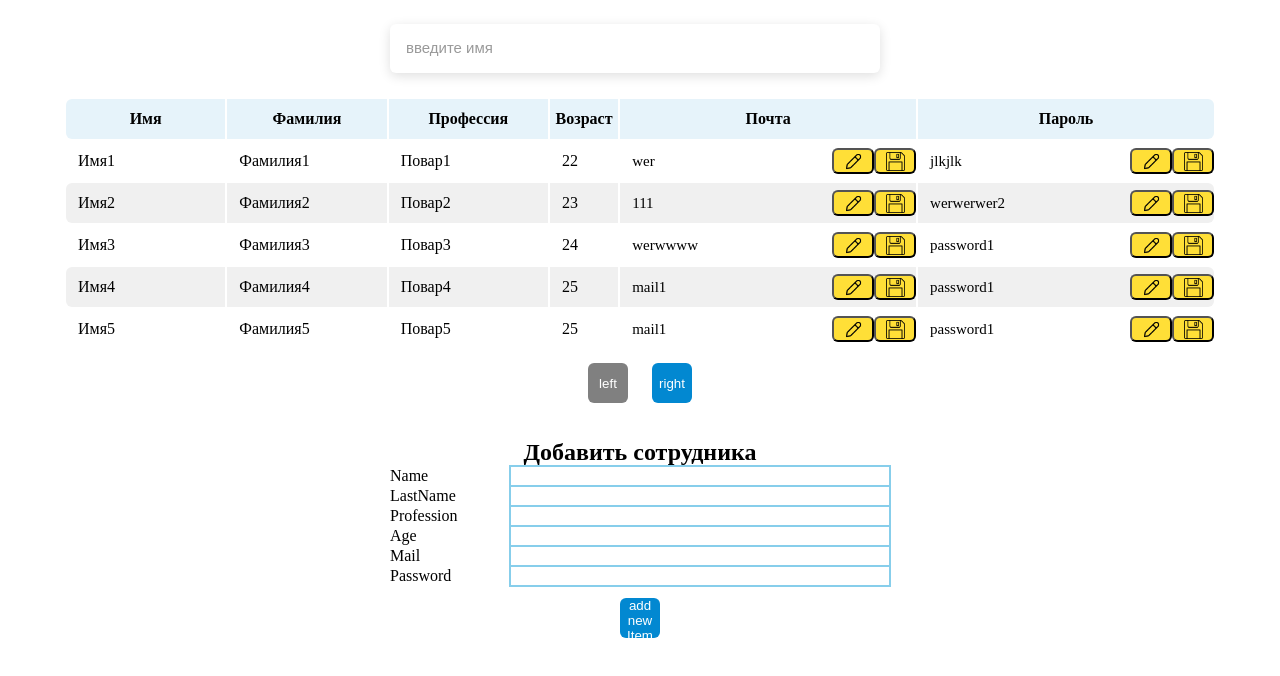
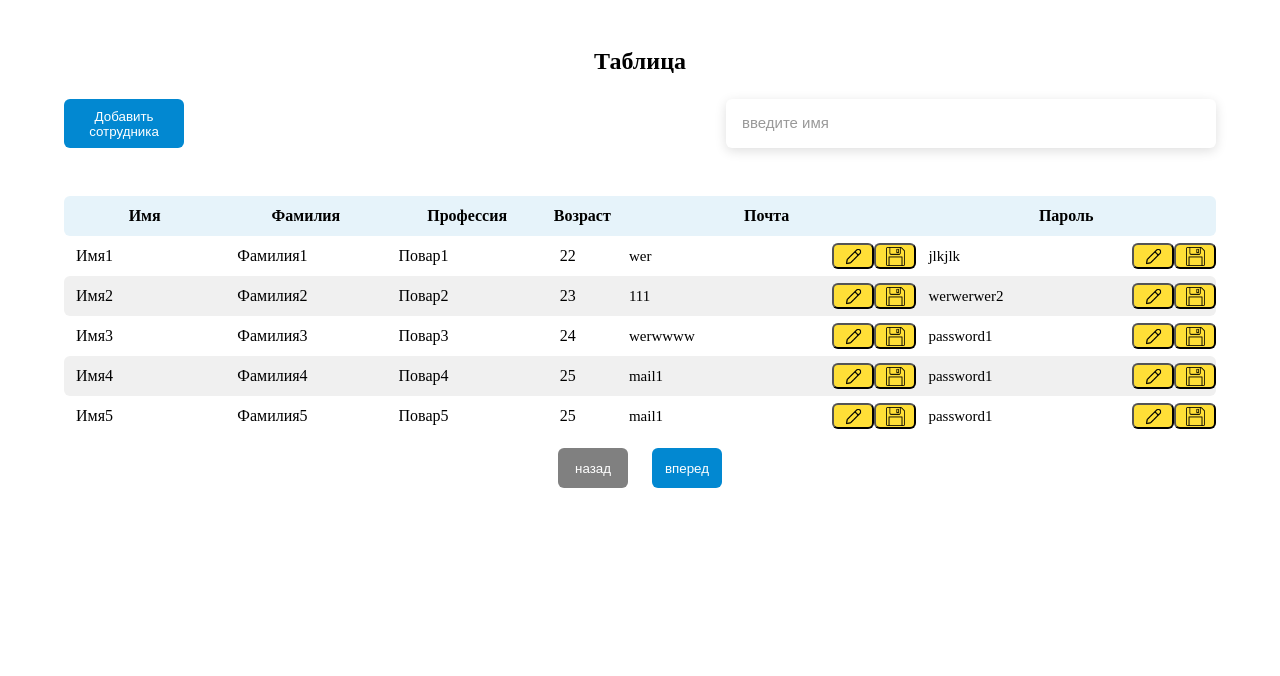
Before and after one commit to pylsar/TableVueAxios, a Vue app: page / in a window 1280 px wide. Shown: the top 676 px of the page. Built offline with nearby package versions, Linux system fonts and the light colour scheme; data requests are answered from the project's data file.

Commit message:
desktop done

```diff
--- a/src/App.vue
+++ b/src/App.vue
@@ -1,7 +1,45 @@
 <template>
   <section class="container">
-    <div class="search">
-      <input type="text" v-model="search" placeholder="введите имя"/>
+    <h1>Таблица</h1>
+    <div class="head">
+      <button @click="addUser" class="add-user">
+
+        <span v-if="isModal">отменить добавление</span>
+        <span v-else>Добавить сотрудника</span>
+      </button>
+      <div class="search">
+        <input type="text" v-model="search" placeholder="введите имя"/>
+      </div>
+      <div v-if="isModal" class="form__box">
+        <h2>Добавить сотрудника</h2>
+        <form class="form">
+          <div class="form__item">
+            <label for="name">Name</label>
+            <input type="text" name="" id="name" v-model="name">
+          </div>
+          <div class="form__item">
+            <label for="lastname">LastName</label>
+            <input type="text" name="" id="lastname" v-model="lastname">
+          </div>
+          <div class="form__item">
+            <label for="profession">Profession</label>
+            <input type="text" name="" id="profession" v-model="profession">
+          </div>
+          <div class="form__item">
+            <label for="age">Age</label>
+            <input type="number" name="" id="age" v-model="age">
+          </div>
+          <div class="form__item">
+            <label for="mail">Mail</label>
+            <input type="mail" name="" id="mail" v-model="mail">
+          </div>
+          <div class="form__item">
+            <label for="password">Password</label>
+            <input type="password" name="" id="password" v-model="password">
+          </div>
+          <button @click.prevent="postItem" class="btn">добавить</button>
+        </form>
+      </div>
     </div>
     <div class="table-box">
       <table>
@@ -46,40 +84,11 @@
         </tbody>
       </table>
       <div class="pagination">
-        <button @click="prevPage" :disabled="pageNumber === 0" class="btn">left</button>
-        <button @click="nextPage" :disabled="pageNumber >= pageCount - 1" class="btn">right</button>
+        <button @click="prevPage" :disabled="pageNumber === 0" class="btn">назад</button>
+        <button @click="nextPage" :disabled="pageNumber >= pageCount - 1" class="btn">вперед</button>
       </div>
     </div>
-    <div class="form__box">
-      <h1>Добавить сотрудника</h1>
-      <form class="form">
-        <div class="form__item">
-          <label for="name">Name</label>
-          <input type="text" name="" id="name" v-model="name">
-        </div>
-        <div class="form__item">
-          <label for="lastname">LastName</label>
-          <input type="text" name="" id="lastname" v-model="lastname">
-        </div>
-        <div class="form__item">
-          <label for="profession">Profession</label>
-          <input type="text" name="" id="profession" v-model="profession">
-        </div>
-        <div class="form__item">
-          <label for="age">Age</label>
-          <input type="number" name="" id="age" v-model="age">
-        </div>
-        <div class="form__item">
-          <label for="mail">Mail</label>
-          <input type="mail" name="" id="mail" v-model="mail">
-        </div>
-        <div class="form__item">
-          <label for="password">Password</label>
-          <input type="password" name="" id="password" v-model="password">
-        </div>
-        <button @click.prevent="postItem" class="btn">add new Item</button>
-      </form>
-    </div>
+
   </section>
 </template>
 
@@ -103,6 +112,7 @@ export default {
       pageNumber: 0,
       size: 5,
       search:'',
+      isModal: false,
     }
   },
   mounted(){
@@ -153,6 +163,7 @@ export default {
             console.log(error.response.data);
           });
           this.items.push(newItem)
+          this.isModal = false
       },
       changeMail(id){
         this.isActiveMail = id
@@ -213,6 +224,9 @@ export default {
       prevPage() {
         this.pageNumber--;
       },
+      addUser(){
+        this.isModal = !this.isModal
+      }
 
   }
 }
@@ -229,10 +243,35 @@ export default {
   max-width: 90vw;
   margin-left: auto;
   margin-right: auto;
-}/*поиск*/
+}
+h1{
+  margin-top: 48px;
+  margin-bottom: 24px;
+  text-align: center;
+}
+
+.head{
+  display: flex;
+  align-items: center;
+  justify-content: space-between;
+  height: 49px;
+  max-width: 1200px;
+  margin: 0 auto;
+  position: relative;
+}
+.add-user{
+  border: none;
+  outline: none;
+  background: #0288d1;
+  cursor: pointer;
+  width: 120px;
+  height: 100%;
+  color: white;
+  border-radius: 6px;
+}
+/*поиск*/
 .search{
   max-width: 500px;
-  margin: 24px auto;
 }
 .search input{
     box-shadow: 0px 3px 12px rgb(0 0 0 / 13%);
@@ -254,9 +293,14 @@ export default {
 }
 
 /*таблица*/
+table{
+  border-spacing: 0px;
+  border-collapse: collapse;
+}
 .table-box{
   display: flex;
   flex-direction: column;
+  margin-top: 48px;
 }
 .table-box thead tr{
   background: #e6f3fa;
@@ -362,7 +406,7 @@ export default {
   background: #0288d1;
   cursor: pointer;
   margin: 12px;
-  width: 40px;
+  width: 70px;
   height: 40px;
   color: white;
   border-radius: 6px;
@@ -373,39 +417,67 @@ export default {
 }
 
 
-
+.table-box__add-user{
+  position: relative;
+}
 
 .form__box{
-  max-width: 500px;
-  margin: 24px auto;
+  width: 500px;
+  height: 400px;
+  box-shadow: 0px 3px 12px rgb(0 0 0 / 13%);
+  border-radius: 6px;
+  position: absolute;
+  top: 49px;
+  left: 0;
+  z-index: 10;
+  background: #f0f0f0;
+  display: flex;
+  flex-direction: column;
+  align-items: center;
+  justify-content: center;
 }
 
-.form__box h1 {
+.form__box h2 {
   text-align: center;
+  margin-bottom: 24px;
 }
 .form{
   display: flex;
   flex-direction: column;
   justify-content: center;
   align-items: center;
+  width: 100%;
+  padding: 0 24px;
 }
 .form__item{
   width: 100%;
   display: flex;
   justify-content:flex-start;
   align-items: center;
+  margin-bottom: 12px;
 }
 .form__item label{
-  min-width: 120px;
+  width: 100px;
 }
 .form__item input{
   flex: 1;
-  border: 1px solid skyblue;
-  outline: 1px solid skyblue;
-  height: 20px;
+  box-shadow: 0px 3px 12px rgb(0 0 0 / 13%);
+  border-radius: 6px;
+  height: 30px;
+  color: #000000;
+  border: none;
+  outline: none;
+  padding: 0 0 0 16px;
 }
 
+.search input::placeholder{
+  color: #999;
+  font-size: 15px;
+}
 
+.search input:focus::-webkit-input-placeholder {
+  color: transparent;
+}
 
 /*js*/
 
@@ -416,7 +488,4 @@ export default {
   border: none;
   visibility: hidden;
 }
-
-
-
 </style>
--- a/src/assets/db.json
+++ b/src/assets/db.json
@@ -107,6 +107,24 @@
       "age": 33,
       "mail": "333",
       "password": "3333"
+    },
+    {
+      "id": 1663508195952,
+      "name": "ту",
+      "lastname": "ц",
+      "profession": "у",
+      "age": 2123,
+      "mail": "123123",
+      "password": "123"
+    },
+    {
+      "id": 1663508256528,
+      "name": "",
+      "lastname": "",
+      "profession": "",
+      "age": null,
+      "mail": "",
+      "password": ""
     }
   ]
 }
```
